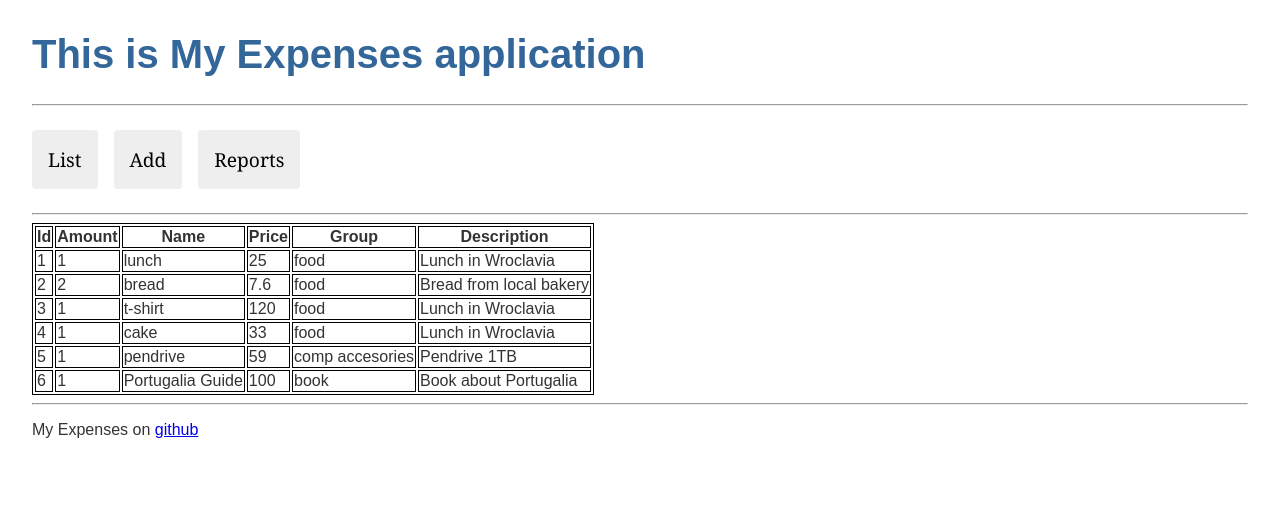
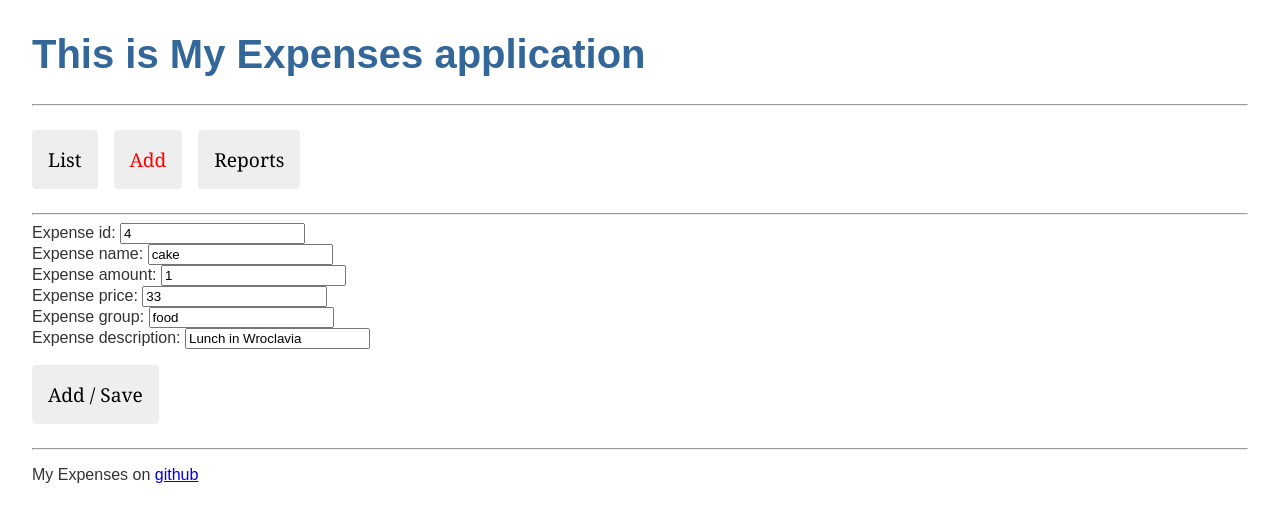
Before and after one commit to devszark/my-expenses-ui, an Angular app: page / in a window 1280 px wide. Shown: the top 522 px of the page. Built offline with nearby package versions, Linux system fonts and the light colour scheme.

Commit message:
Added simple "add expense", not saving data yet

```diff
--- a/src/app/add-expense/add-expense.component.html
+++ b/src/app/add-expense/add-expense.component.html
@@ -1 +1,25 @@
-<p>add-expense works!</p>
+<div>
+  <label>Expense id: </label>
+  <input [(ngModel)]="expense.id">
+</div>
+<div>
+  <label>Expense name: </label>
+  <input [(ngModel)]="expense.name">
+</div>
+<div>
+  <label>Expense amount: </label>
+  <input [(ngModel)]="expense.amount">
+</div>
+<div>
+  <label>Expense price: </label>
+  <input [(ngModel)]="expense.price">
+</div>
+<div>
+  <label>Expense group: </label>
+  <input [(ngModel)]="expense.group">
+</div>
+<div>
+  <label>Expense description: </label>
+  <input [(ngModel)]="expense.desc">
+</div>
+<button>Add / Save</button>
--- a/src/app/add-expense/add-expense.component.ts
+++ b/src/app/add-expense/add-expense.component.ts
@@ -1,4 +1,6 @@
 import { Component } from '@angular/core';
+import { Expense } from '../expense';
+import { EXPENSES } from '../mock-expenses';
 
 @Component({
   selector: 'app-add-expense',
@@ -6,5 +8,5 @@ import { Component } from '@angular/core';
   styleUrls: ['./add-expense.component.css']
 })
 export class AddExpenseComponent {
-
+  expense: Expense = EXPENSES[3];
 }
--- a/src/app/app.module.ts
+++ b/src/app/app.module.ts
@@ -6,6 +6,7 @@ import { ButtonsComponent } from './buttons/buttons.component';
 import { ListComponent } from './list/list.component';
 import { AddExpenseComponent } from './add-expense/add-expense.component';
 import { ReportsComponent } from './reports/reports.component';
+import { FormsModule } from '@angular/forms';
 
 @NgModule({
   declarations: [
@@ -16,7 +17,8 @@ import { ReportsComponent } from './reports/reports.component';
     ReportsComponent
   ],
   imports: [
-    BrowserModule
+    BrowserModule,
+    FormsModule
   ],
   providers: [],
   bootstrap: [AppComponent]
--- a/src/app/buttons/buttons.component.html
+++ b/src/app/buttons/buttons.component.html
@@ -1,7 +1,7 @@
 <hr>
-<button (click)="onClick('List')">List</button>
-<button (click)="onClick('Add')">Add</button>
-<button (click)="onClick('Reports')">Reports</button>
+<button (click)="onClick('List')" [class.selected]="selected === 'List'">List</button>
+<button (click)="onClick('Add')" [class.selected]="selected === 'Add'">Add</button>
+<button (click)="onClick('Reports')" [class.selected]="selected === 'Reports'">Reports</button>
 
 <div *ngIf="selected==='List'">
   <hr>
--- a/src/app/buttons/buttons.component.ts
+++ b/src/app/buttons/buttons.component.ts
@@ -6,7 +6,7 @@ import { Component } from '@angular/core';
   styleUrls: ['./buttons.component.css']
 })
 export class ButtonsComponent {
-  selected: string = 'List';
+  selected: string = 'Add';
 
   onClick(what: string): void {
     this.selected=what;
```
Also changed, not shown: 1 other file (tests, documents, lock files or other folders).
